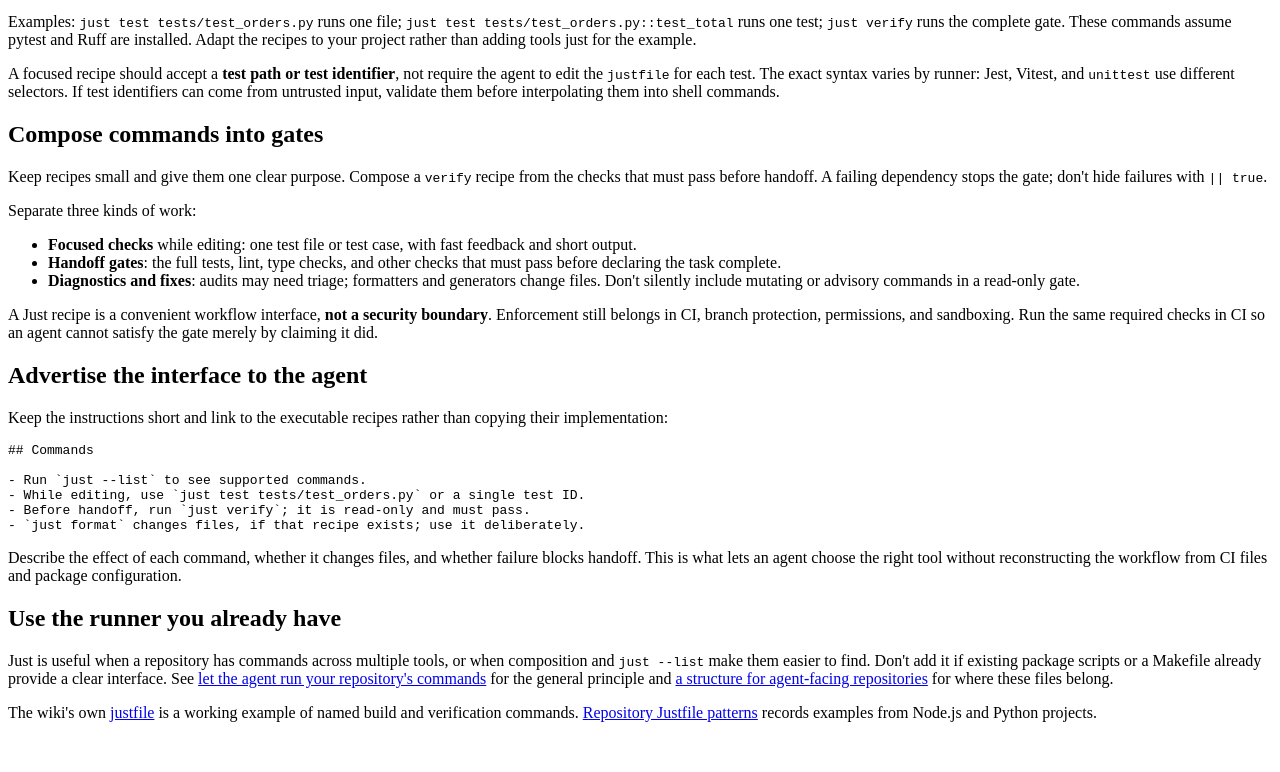
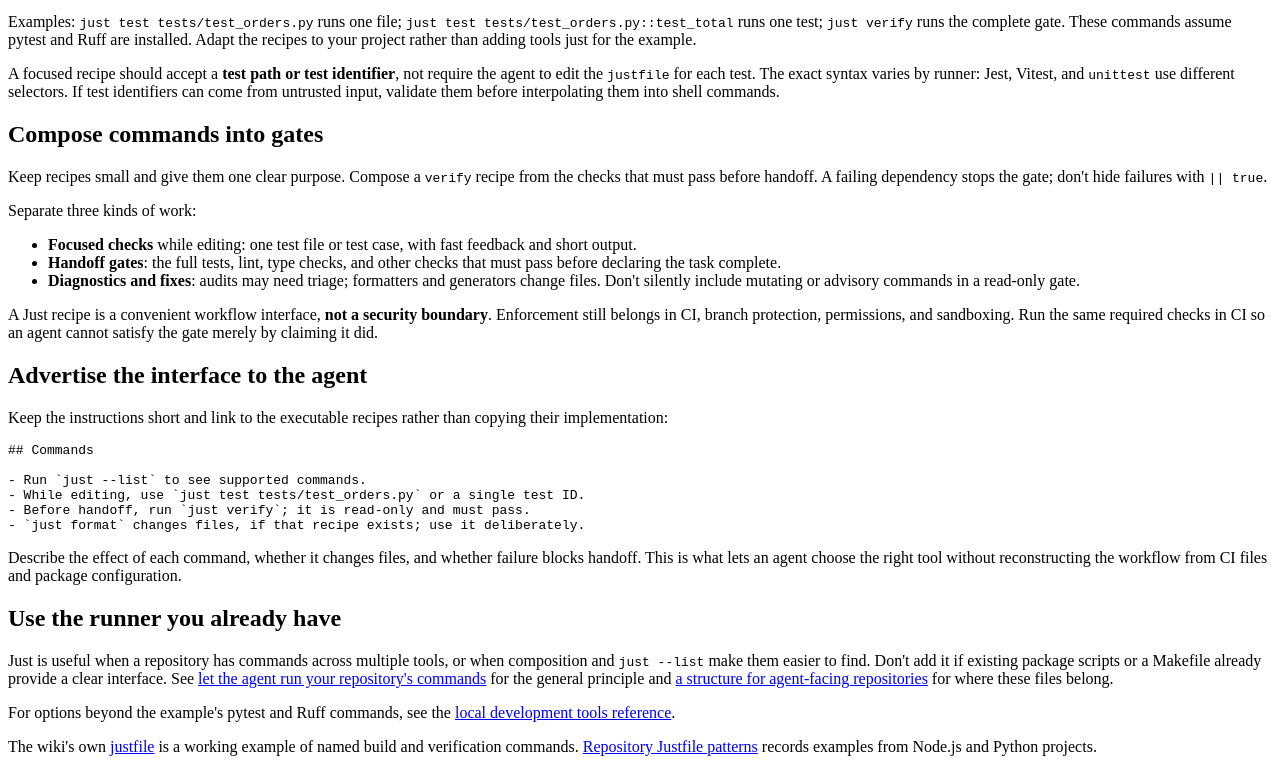
Before and after one commit to ho-henry-senior/ai-wiki, an Eleventy site: page pages/justfile-agent-workflows.md in a window 1280 px wide. Shown: the part 554-1326 px from the top of the page. Before the commit the page ends 1292 px from the top, so only its background shows below. Built offline with nearby package versions, Linux system fonts and the light colour scheme; Eleventy itself is replaced by a stand-in of ours; code samples lack their colours; files that its build step writes are made by us from their sources.

Commit message:
Cross-link local tools reference

```diff
--- a/pages/justfile-agent-workflows.md
+++ b/pages/justfile-agent-workflows.md
@@ -75,4 +75,6 @@ Describe the effect of each command, whether it changes files, and whether failu
 
 Just is useful when a repository has commands across multiple tools, or when composition and `just --list` make them easier to find. Don't add it if existing package scripts or a Makefile already provide a clear interface. See [let the agent run your repository's commands](agent-tool-delegation.md) for the general principle and [a structure for agent-facing repositories](agent-facing-repository-structure.md) for where these files belong.
 
+For options beyond the example's pytest and Ruff commands, see the [local development tools reference](local-development-tools.md).
+
 The wiki's own [justfile](../justfile) is a working example of named build and verification commands. [Repository Justfile patterns](../sources/repository-justfiles.md) records examples from Node.js and Python projects.
```
